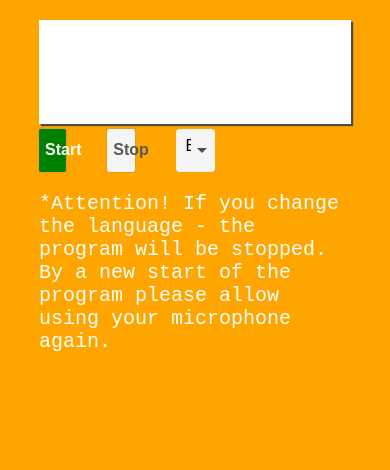
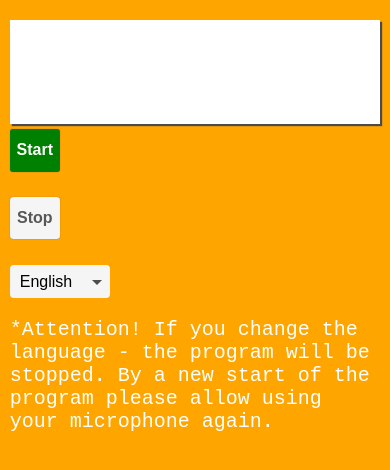
Before and after one commit to MaxBubnov/Speech-recognition-on-Web, a plain HTML site: page index.html in a window 390 px wide. Drawn offline with Linux system fonts and the light colour scheme.

Commit message:
Mobile version was addedstyles.css

```diff
--- a/styles.css
+++ b/styles.css
@@ -44,6 +44,7 @@ p {
 .button {
     display: block;
     width: 7vw;
+    min-width: 50px;
     height: 5vh;
     font-size: 1.15rem;
     border-radius: 7%;
@@ -82,6 +83,7 @@ p {
 }
 #lang-selector {
   width: 10vw;
+  min-width: 100px;
   margin: 0;
   padding: 0;
   position: relative;
@@ -115,3 +117,16 @@ p {
   border-right: 5px solid transparent;
   border-left: 5px solid transparent;
 }
+
+@media (max-width: 750px) {
+    #buttons-block {
+        display: flex;
+        width: 100%;
+        height: 20vh;
+        flex-direction: column;
+    }
+    #content {
+        width: 95%;
+        margin: 0 auto;
+    }
+}
```
